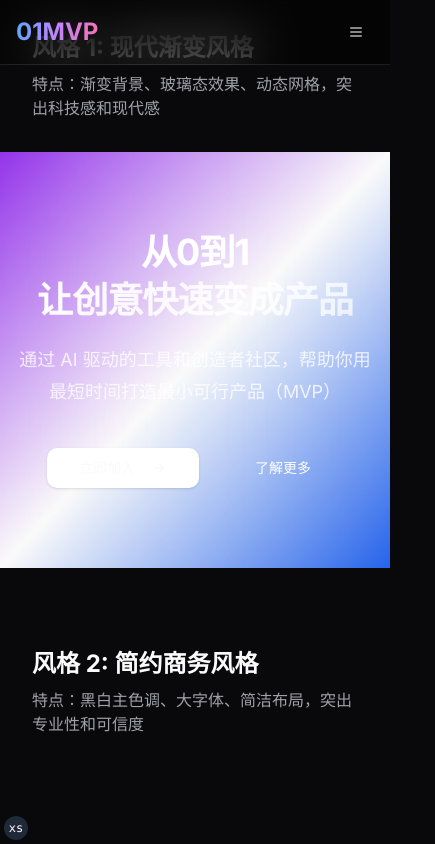
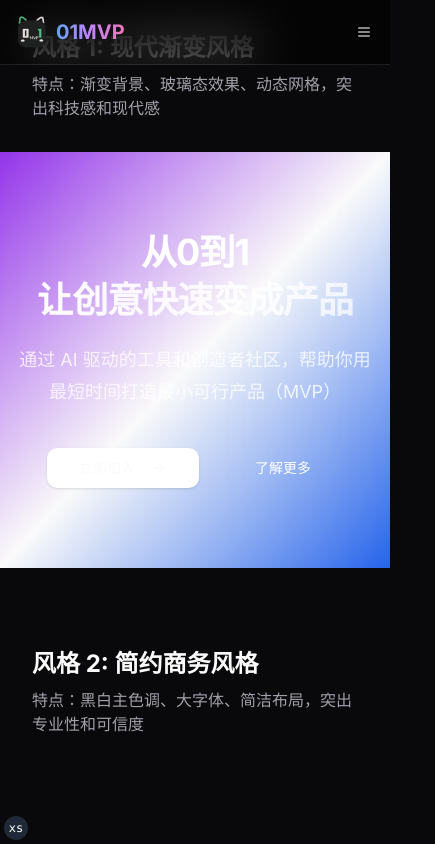
Before and after one commit to 01MVP/demo-web, a Next.js app: page /styles in a window 390 px wide. Shown: the top 844 px of the page, 435 px wide, since content can reach past the window. Built offline with nearby package versions, Linux system fonts and the light colour scheme.

Commit message:
fix mobile layout

```diff
--- a/app/layout.tsx
+++ b/app/layout.tsx
@@ -14,13 +14,16 @@ export const viewport: Viewport = {
     { media: '(prefers-color-scheme: light)', color: 'white' },
     { media: '(prefers-color-scheme: dark)', color: 'black' },
   ],
+  width: 'device-width',
+  initialScale: 1,
+  maximumScale: 1,
 }
 
 export const metadata: Metadata = {
   title: "01MVP - 从0到1，让创意快速变成产品",
   description: "01MVP 通过 AI 驱动的工具和创造者社区，帮助创造者用最短时间打造最小可行产品（MVP）。",
   icons: {
-    icon: "/01mvp-white.png",
+    icon: "/01mvp-logo.png",
   },
 }
 
@@ -35,12 +38,12 @@ export default function RootLayout({ children }: RootLayoutProps) {
         <head />
         <body
           className={cn(
-            'min-h-screen bg-background font-sans antialiased',
+            'min-h-screen bg-background font-sans antialiased overflow-x-hidden',
             fontSans.variable
           )}
         >
           <ThemeProvider attribute="class" defaultTheme="system" enableSystem>
-            <div className="relative flex min-h-screen flex-col">
+            <div className="relative flex min-h-screen flex-col overflow-x-hidden">
               <Navbar />
               <div className="flex-1">{children}</div>
               <Footer />
--- a/app/page.tsx
+++ b/app/page.tsx
@@ -24,7 +24,7 @@ export default function Home() {
   const { toast } = useToast()
 
   return (
-    <main>
+    <main className="overflow-x-hidden">
       <Hero />
       <Features />
       <Stats />
@@ -34,10 +34,11 @@ export default function Home() {
       <Resources />
       <FAQ />
       <Newsletter />
-      <ContactForm />
+      {/* <ContactForm /> */}
       <CTA />
       <Social />
       <ScrollToTop />
+      <Toaster />
     </main>
   )
 }
--- a/components/hero-styles/minimalist.tsx
+++ b/components/hero-styles/minimalist.tsx
@@ -31,7 +31,7 @@ export function MinimalistHero() {
           <div className="relative h-[500px] hidden lg:block">
             <div className="absolute inset-0 bg-gradient-to-br from-primary/20 to-transparent rounded-2xl" />
             <Image
-              src="/01mvp-black.png"
+              src="/01mvp-logo.png"
               alt="01MVP Logo"
               fill
               className="object-contain p-8"
--- a/components/home/hero.tsx
+++ b/components/home/hero.tsx
@@ -3,7 +3,7 @@ import { ArrowRight } from "lucide-react"
 
 export function Hero() {
   return (
-    <div className="relative overflow-hidden bg-black py-20 text-white">
+    <div className="relative overflow-hidden bg-black py-16 sm:py-20 text-white">
       {/* 代码背景效果 */}
       <div className="absolute inset-0 opacity-10">
         <div className="h-full w-full bg-grid" />
@@ -15,39 +15,39 @@ export function Hero() {
 
       <div className="relative mx-auto max-w-7xl px-4 sm:px-6 lg:px-8">
         <div className="mx-auto max-w-4xl text-center">
-          <div className="inline-flex items-center space-x-1 rounded-full border border-white/10 bg-white/5 px-4 py-1 text-sm backdrop-blur-xl">
-            <span className="inline-block h-2 w-2 rounded-full bg-green-400 animate-pulse" />
+          <div className="inline-flex items-center space-x-1 rounded-full border border-white/10 bg-white/5 px-3 sm:px-4 py-1 text-xs sm:text-sm backdrop-blur-xl">
+            <span className="inline-block h-1.5 sm:h-2 w-1.5 sm:w-2 rounded-full bg-green-400 animate-pulse" />
             <span className="text-white/70">AI-Powered Development</span>
           </div>
 
-          <h1 className="mt-8 font-bold tracking-tight">
-            <span className="relative block text-5xl sm:text-7xl">
+          <h1 className="mt-6 sm:mt-8 font-bold tracking-tight">
+            <span className="relative block text-4xl sm:text-5xl md:text-7xl">
               从0到1
               <span className="absolute -inset-2 hidden animate-pulse rounded-lg bg-primary/20 blur-xl sm:block" />
             </span>
-            <span className="mt-4 block bg-gradient-to-r from-blue-400 via-purple-400 to-pink-400 bg-clip-text text-4xl text-transparent sm:text-6xl">
+            <span className="mt-2 sm:mt-4 block bg-gradient-to-r from-blue-400 via-purple-400 to-pink-400 bg-clip-text text-3xl sm:text-4xl md:text-6xl text-transparent">
               让创意快速变成产品
             </span>
           </h1>
 
-          <p className="mt-6 text-lg leading-8 text-white/60">
+          <p className="mt-4 sm:mt-6 text-base sm:text-lg leading-7 sm:leading-8 text-white/60 px-4 sm:px-0">
             通过 AI 驱动的工具和创造者社区，帮助你用最短时间打造最小可行产品
           </p>
 
-          <div className="mt-10 flex items-center justify-center gap-x-6">
+          <div className="mt-8 sm:mt-10 flex flex-col sm:flex-row items-center justify-center gap-4 sm:gap-x-6 px-4 sm:px-0">
             <Button
               size="lg"
-              className="relative bg-white text-black hover:bg-white/90 group"
+              className="relative bg-white text-black hover:bg-white/90 group w-full sm:w-auto"
             >
               <span className="absolute -inset-0.5 rounded-lg bg-gradient-to-r from-purple-600 to-blue-600 opacity-50 blur transition duration-1000 group-hover:opacity-100 group-hover:duration-200" />
-              <span className="relative flex items-center">
+              <span className="relative flex items-center justify-center">
                 开始创造 <ArrowRight className="ml-2 h-4 w-4" />
               </span>
             </Button>
             <Button
               size="lg"
               variant="ghost"
-              className="text-white hover:bg-white/10"
+              className="text-white hover:bg-white/10 w-full sm:w-auto"
             >
               了解更多
             </Button>
--- /dev/null
+++ b/components/layout/mobile-nav.tsx
@@ -0,0 +1,50 @@
+"use client"
+import { useState } from "react"
+import Link from "next/link"
+import { Button } from "@/components/ui/button"
+import { Sheet, SheetContent, SheetTrigger } from "@/components/ui/sheet"
+import { Menu } from "lucide-react"
+
+const navigation = [
+  { name: "首页", href: "/" },
+  { name: "课程", href: "/courses" },
+  { name: "导师", href: "/mentors" },
+  { name: "资源", href: "/resources" },
+  { name: "关于", href: "/about" },
+]
+
+export function MobileNav() {
+  const [open, setOpen] = useState(false)
+
+  return (
+    <Sheet open={open} onOpenChange={setOpen}>
+      <SheetTrigger asChild>
+        <Button variant="ghost" size="icon" className="text-white/70 hover:text-white">
+          <Menu className="h-6 w-6" />
+        </Button>
+      </SheetTrigger>
+      <SheetContent side="right" className="w-[300px] bg-black/95 border-white/10">
+        <div className="flex flex-col space-y-6 mt-6">
+          {navigation.map((item) => (
+            <Link
+              key={item.name}
+              href={item.href}
+              onClick={() => setOpen(false)}
+              className="text-lg text-white/70 hover:text-white hover:bg-white/10 px-4 py-3 rounded-lg transition-colors"
+            >
+              {item.name}
+            </Link>
+          ))}
+          <div className="flex flex-col space-y-4 mt-4 px-4">
+            <Button variant="ghost" className="text-white/70 hover:text-white hover:bg-white/10 w-full">
+              登录
+            </Button>
+            <Button className="bg-gradient-to-r from-purple-600 to-blue-600 text-white hover:from-purple-700 hover:to-blue-700 w-full">
+              立即开始
+            </Button>
+          </div>
+        </div>
+      </SheetContent>
+    </Sheet>
+  )
+}
--- a/components/layout/navbar.tsx
+++ b/components/layout/navbar.tsx
@@ -1,6 +1,7 @@
 import Link from "next/link"
+import Image from "next/image"
 import { Button } from "@/components/ui/button"
-import { Menu } from "lucide-react"
+import { MobileNav } from "./mobile-nav"
 
 const navigation = [
   { name: "首页", href: "/" },
@@ -17,8 +18,17 @@ export function Navbar() {
         <div className="flex h-16 items-center justify-between">
           {/* Logo */}
           <div className="flex-shrink-0">
-            <Link href="/" className="flex items-center">
-              <span className="text-2xl font-bold bg-gradient-to-r from-blue-400 via-purple-400 to-pink-400 bg-clip-text text-transparent">
+            <Link href="/" className="flex items-center gap-2">
+              <div className="relative w-8 h-8">
+                <Image
+                  src="/01mvp-logo.png"
+                  alt="01MVP Logo"
+                  fill
+                  className="object-contain"
+                  priority
+                />
+              </div>
+              <span className="text-xl sm:text-2xl font-bold bg-gradient-to-r from-blue-400 via-purple-400 to-pink-400 bg-clip-text text-transparent">
                 01MVP
               </span>
             </Link>
@@ -47,11 +57,9 @@ export function Navbar() {
             </Button>
           </div>
 
-          {/* Mobile menu button */}
-          <div className="flex md:hidden">
-            <Button variant="ghost" size="icon" className="text-white/70">
-              <Menu className="h-6 w-6" />
-            </Button>
+          {/* Mobile Navigation */}
+          <div className="flex md:hidden -mr-2">
+            <MobileNav />
           </div>
         </div>
       </div>
```
Also changed, not shown: public/01mvp-logo.png (added).
